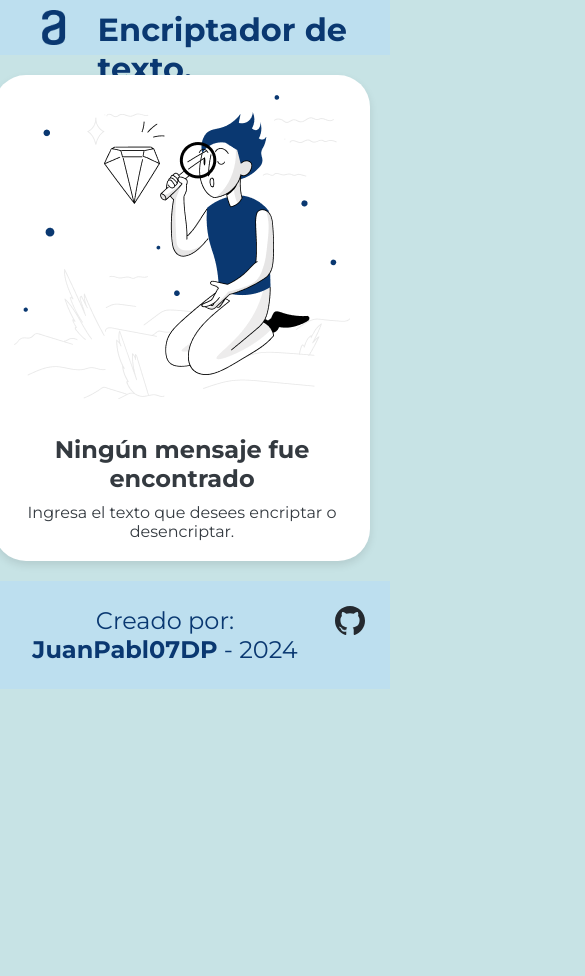
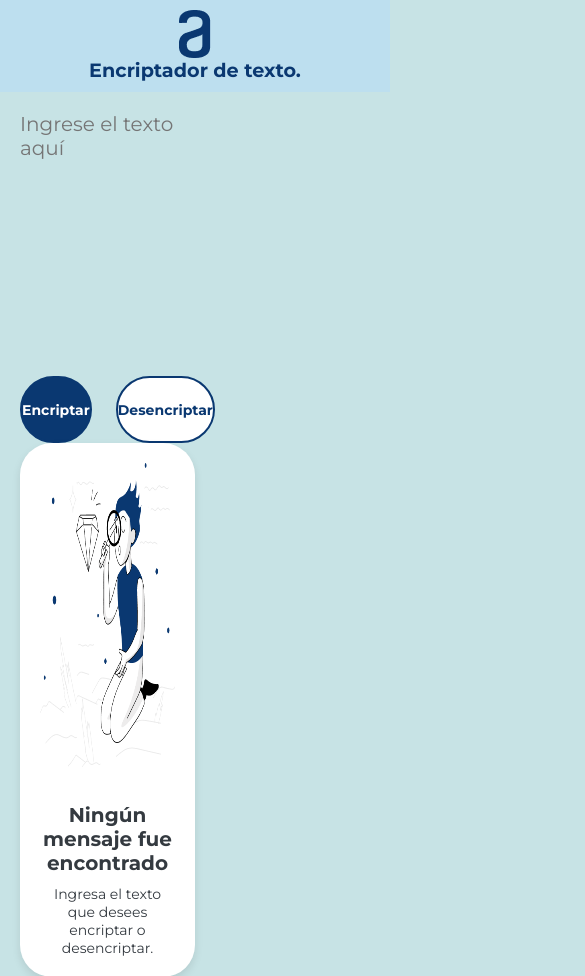
Before and after one commit to JuanPabl07DP/Encriptador-de-texto, a plain HTML site: page index.html in a window 390 px wide. Shown: the top 976 px of the page, 585 px wide, since content can reach past the window. Before the commit the page ends 844 px from the top, so only its background shows below. Drawn offline with Linux system fonts and the light colour scheme; a web font is replaced by a local one.

Commit message:
Responsive agregado

```diff
--- a/styles/style.css
+++ b/styles/style.css
@@ -12,9 +12,11 @@
     padding: 0;
     margin:0;
 }
-.body{
-    box-sizing: border-box;
+body {
     background-color: var(--color-quinto);
+    display: flex;
+    flex-direction: column;
+    min-height: 100vh;
 }
 .header{
     display: flex;
@@ -33,7 +35,7 @@
     background-color: var(--color-quinto);
     font-family: var(--fuente-title);
     font-weight: 400;
-    font-size: 32px;
+    font-size: 2rem;
     resize: none;
     border: none;
     color: var(--color-secundario);
@@ -44,7 +46,7 @@
 }
 
 .presentation__input__alert {
-    font-size: 15px;
+    font-size: 0.938rem;
     font-weight: 600;
     color: var(--color-cuartario);
     display: none;
@@ -73,7 +75,7 @@
     height: 67px;
     border-radius: 37px;
     font-family: var(--fuente-title);
-    font-size: 16px;
+    font-size: 1rem;
     border: 2px solid var(--color-secundario);
 }
 
@@ -92,6 +94,7 @@
     display: flex;
     justify-content: space-between;
     padding: 20px;
+    flex: 1;
 }
 
 .presentation__input {
@@ -122,7 +125,7 @@
     background-color: var(--color-quinto);
     font-family: var(--fuente-title);
     color: var(--color-secundario);
-    font-size: 16px;
+    font-size: 1rem;
     border: 2px solid var(--color-secundario);
     margin-top: 20px;
     cursor: pointer;
@@ -139,14 +142,14 @@
 
 .bold-text {
     font-family: var(--fuente-title);
-    font-size: 24px;
+    font-size: 1.5rem;
     color: var(--color-cuartario);
     margin-bottom: 10px;
 }
 
 .paragraph {
     font-family: var(--fuente-title);
-    font-size: 16px;
+    font-size: 1rem;
     color: var(--color-cuartario);
 }
 
@@ -167,3 +170,64 @@
     width: 30px;
     height: auto;
 }
+
+@media (max-width: 768px) {
+    .header {
+        flex-direction: column;
+        align-items: center;
+        height: auto;
+    }
+
+    .presentation-wrapper {
+        flex-direction: column;
+    }
+
+    .input {
+        font-size: 1.5rem;
+        max-width: 100%;
+    }
+
+    .button1, .button2 {
+        width: 100%;
+        max-width: none;
+    }
+
+    .rectangle {
+        max-width: 100%;
+    }
+
+    .image {
+        width: 100%;
+    }
+}
+
+@media (max-width: 480px) {
+    .title {
+        font-size: 1.2rem;
+    }
+
+    .input {
+        font-size: 1.25rem;
+    }
+
+    .button1, .button2 {
+        font-size: 0.875rem;
+    }
+
+    .bold-text {
+        font-size: 1.25rem;
+    }
+
+    .paragraph {
+        font-size: 0.875rem;
+    }
+
+    .footer {
+        font-size: 1rem;
+        flex-direction: column;
+    }
+
+    .imgGit {
+        width: 25px;
+    }
+}
```
